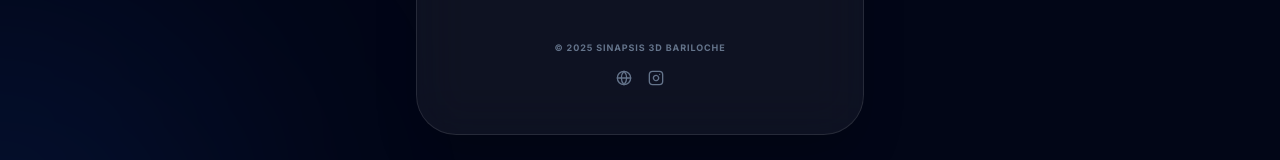
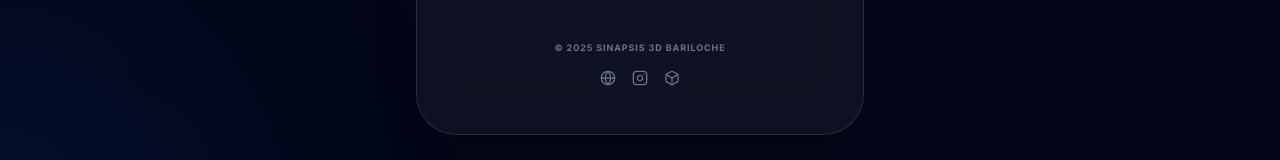
Before and after one commit to sinapsis3dbariloche/sinapsisbot, a React (Vite) app: page / in a window 1280 px wide. Shown: the part 575-735 px from the top of the page. Built offline with nearby package versions, Linux system fonts and the light colour scheme; no server answers.

Commit message:
feat(ui): Add MakerWorld link to auth and layout
Adds a new external link to the MakerWorld profile for Sinapsis 3D Bariloche. This link is now available in both the main application layout and the login screen, providing users with direct access to the company's MakerWorld page.

```diff
--- a/components/Layout.tsx
+++ b/components/Layout.tsx
@@ -1,5 +1,5 @@
 
-import { Package, Calculator, Menu, RotateCcw, Settings2, Wrench, ListTodo, MonitorSmartphone, Users, FileText, LayoutDashboard, LogOut, Briefcase, DollarSign, Tag, Globe, Instagram } from 'lucide-react';
+import { Package, Calculator, Menu, RotateCcw, Settings2, Wrench, ListTodo, MonitorSmartphone, Users, FileText, LayoutDashboard, LogOut, Briefcase, DollarSign, Tag, Globe, Instagram, Box } from 'lucide-react';
 import React from 'react';
 import { useAuth } from '../lib/AuthContext';
 
@@ -52,6 +52,9 @@ const Layout: React.FC<LayoutProps> = ({ children, activeTab, setActiveTab }) =>
                 </a>
                 <a href="https://www.instagram.com/sinapsis3dbariloche/" target="_blank" rel="noopener noreferrer" className="hover:text-white transition-colors" title="Instagram">
                   <Instagram size={18} />
+                </a>
+                <a href="https://makerworld.com/es/@sinapsis3d" target="_blank" rel="noopener noreferrer" className="hover:text-white transition-colors" title="MakerWorld">
+                  <Box size={18} />
                 </a>
               </div>
             </div>
--- a/components/Login.tsx
+++ b/components/Login.tsx
@@ -1,6 +1,6 @@
 import React, { useState } from 'react';
 import { useAuth } from '../lib/AuthContext';
-import { LogIn, ShieldAlert, Cpu, Lock, User as UserIcon, Loader2, Eye, EyeOff, Globe, Instagram } from 'lucide-react';
+import { LogIn, ShieldAlert, Cpu, Lock, User as UserIcon, Loader2, Eye, EyeOff, Globe, Instagram, Box } from 'lucide-react';
 import { motion } from 'motion/react';
 
 const Login: React.FC = () => {
@@ -173,6 +173,9 @@ const Login: React.FC = () => {
               <a href="https://www.instagram.com/sinapsis3dbariloche/" target="_blank" rel="noopener noreferrer" className="hover:text-white transition-colors" title="Instagram">
                 <Instagram size={16} />
               </a>
+              <a href="https://makerworld.com/es/@sinapsis3d" target="_blank" rel="noopener noreferrer" className="hover:text-white transition-colors" title="MakerWorld">
+                <Box size={16} />
+              </a>
             </div>
           </div>
         </div>
```
